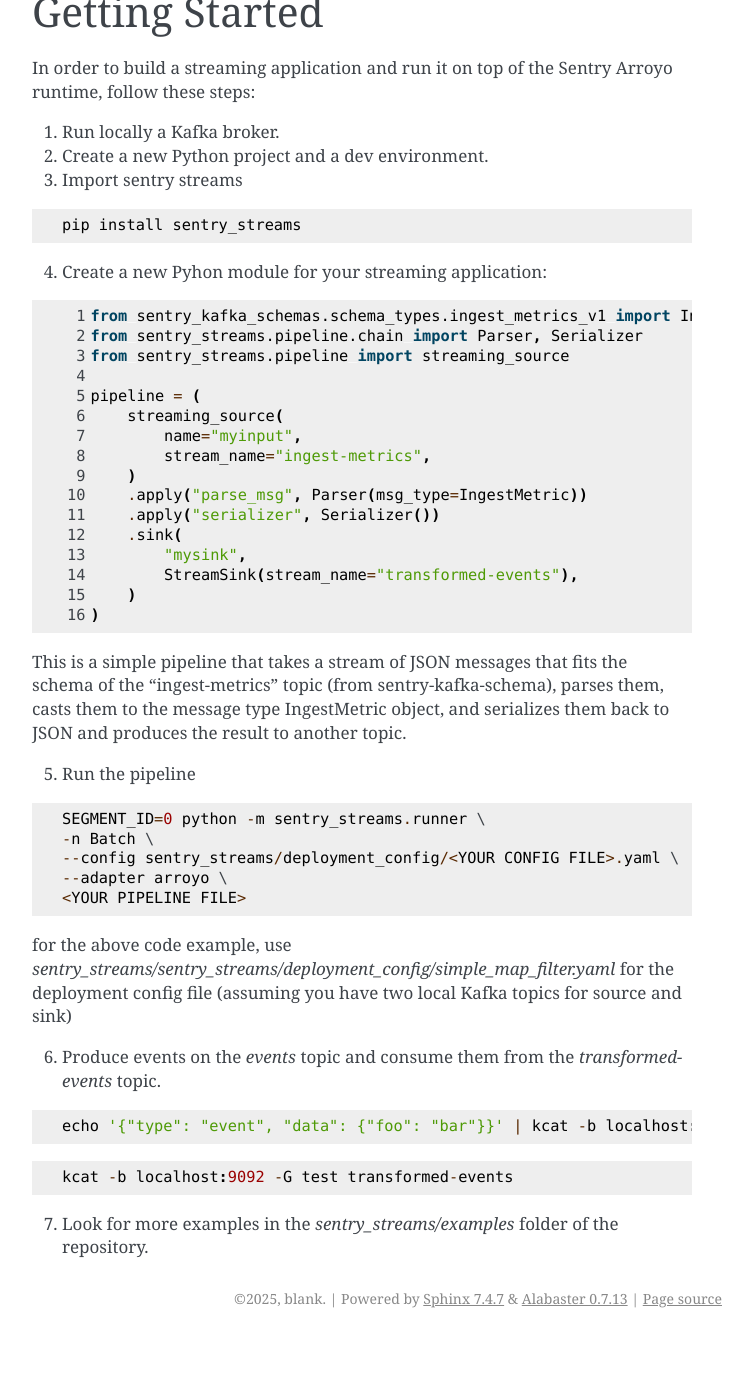
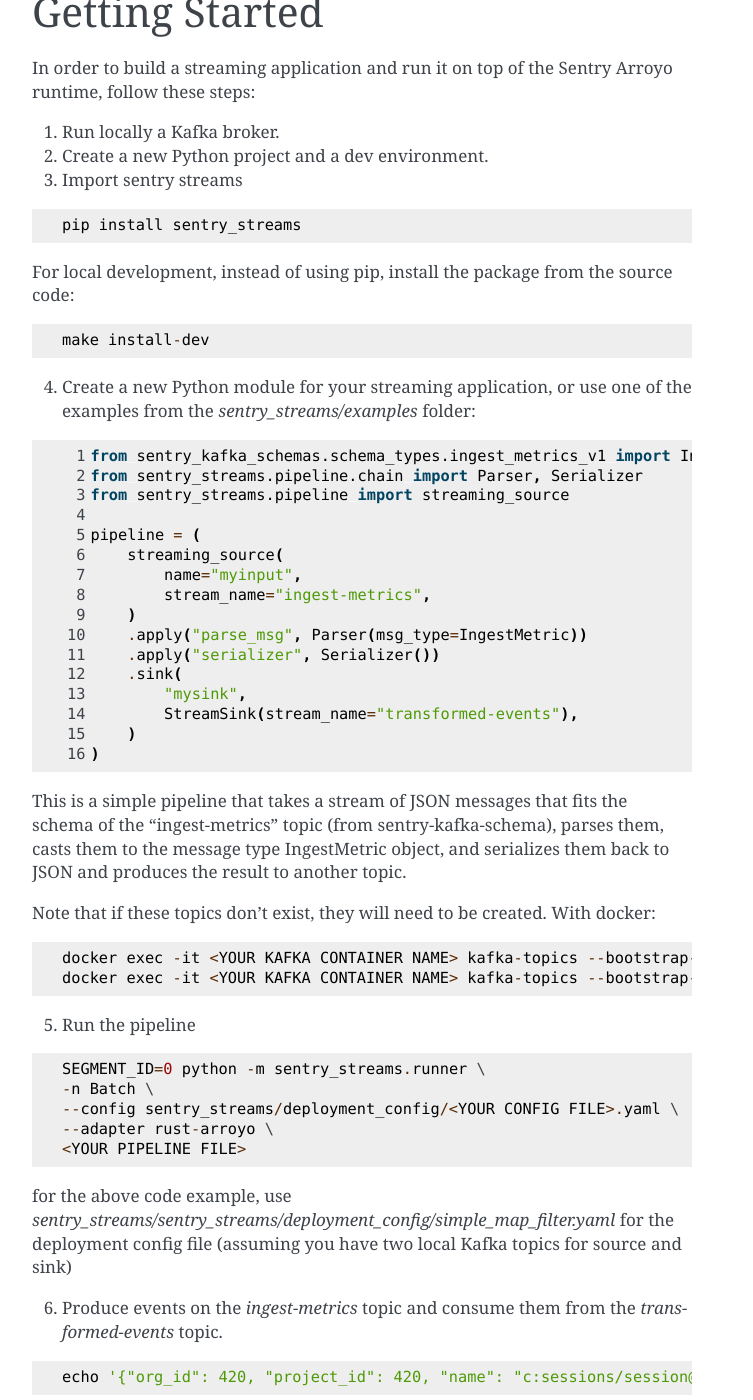
Before and after one commit to getsentry/streams, a Sphinx documentation site: the page built from sentry_streams/docs/source/intro.rst, in a window 1280 px wide and 1400 px high, scrolled down 963 px. Shown: the whole window, without its empty margins (388-1141 px from the left). Built offline with Sphinx 7.4.7, drawn with Linux system fonts in a browser that asks for light colours; before the commit the page ends 2301 px from its top, so only the background shows below that.

Commit message:
fix(docs): Update the docs for first time users (#142)
* fix(docs): Update the docs for first time users

Found a few inconsistencies in the docs when setting up the streams locally.

* codeowners

* envrv

* envrc

* merge

* remove old

* uv??

* revert uv

```diff
--- a/sentry_streams/docs/source/intro.rst
+++ b/sentry_streams/docs/source/intro.rst
@@ -57,8 +57,14 @@ runtime, follow these steps:
 
     pip install sentry_streams
 
+For local development, instead of using pip, install the package from the source code:
 
-4. Create a new Pyhon module for your streaming application:
+.. code-block::
+
+    make install-dev
+
+
+4. Create a new Python module for your streaming application, or use one of the examples from the `sentry_streams/examples` folder:
 
 .. code-block:: python
     :linenos:
@@ -81,8 +87,15 @@ runtime, follow these steps:
     )
 
 This is a simple pipeline that takes a stream of JSON messages that fits the schema of the "ingest-metrics" topic (from sentry-kafka-schema), parses them,
-casts them to the message type IngestMetric object, and serializes them back to JSON
-and produces the result to another topic.
+casts them to the message type IngestMetric object, and serializes them back to JSON and produces the result to another topic.
+
+Note that if these topics don't exist, they will need to be created. With docker:
+
+.. code-block::
+
+    docker exec -it <YOUR KAFKA CONTAINER NAME> kafka-topics --bootstrap-server 127.0.0.1:9092 --create --topic ingest-metrics --partitions 1 --replication-factor 1
+    docker exec -it <YOUR KAFKA CONTAINER NAME> kafka-topics --bootstrap-server 127.0.0.1:9092 --create --topic transformed-events --partitions 1 --replication-factor 1
+
 
 5. Run the pipeline
 
@@ -91,16 +104,16 @@ and produces the result to another topic.
     SEGMENT_ID=0 python -m sentry_streams.runner \
     -n Batch \
     --config sentry_streams/deployment_config/<YOUR CONFIG FILE>.yaml \
-    --adapter arroyo \
+    --adapter rust-arroyo \
     <YOUR PIPELINE FILE>
 
 for the above code example, use `sentry_streams/sentry_streams/deployment_config/simple_map_filter.yaml` for the deployment config file (assuming you have two local Kafka topics for source and sink)
 
-6. Produce events on the `events` topic and consume them from the `transformed-events` topic.
+6. Produce events on the `ingest-metrics` topic and consume them from the `transformed-events` topic.
 
 .. code-block::
 
-    echo '{"type": "event", "data": {"foo": "bar"}}' | kcat -b localhost:9092 -P -t events
+    echo '{"org_id": 420, "project_id": 420, "name": "c:sessions/session@none", "tags": {}, "timestamp": 1111111111111111, "retention_days": 90, "type": "c", "value": 1}' | kcat -b localhost:9092 -P -t ingest-metrics
 
 .. code-block::
 
```
Also changed, not shown: 3 other files.
